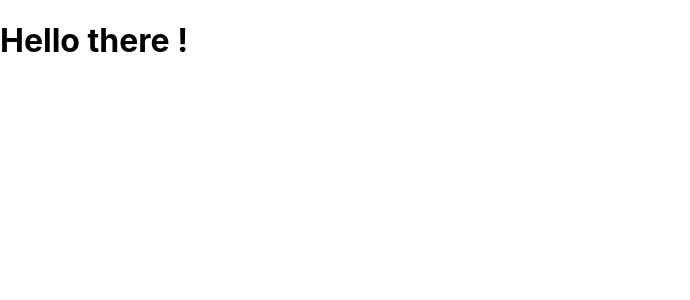
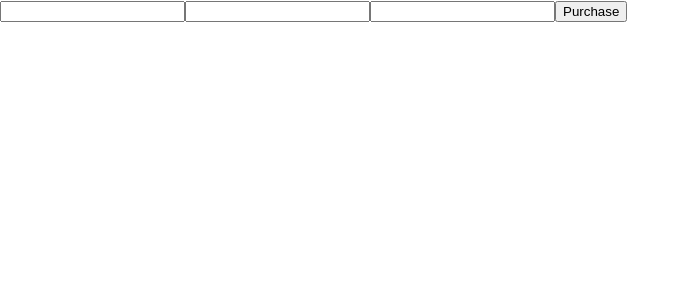
Before and after one commit to hackages/internship-training, a React (Create React App) app in the folder traininginternship/: page /payment in a window 1280 px wide. Shown: the top 300 px of the page, without its empty margins (0-690 px from the left). Built offline with nearby package versions, Linux system fonts and the light colour scheme.

Commit message:
Formik done

```diff
--- a/traininginternship/package.json
+++ b/traininginternship/package.json
@@ -6,10 +6,12 @@
     "@testing-library/jest-dom": "^4.2.4",
     "@testing-library/react": "^9.3.2",
     "@testing-library/user-event": "^7.1.2",
+    "formik": "^2.1.4",
     "react": "^16.12.0",
     "react-dom": "^16.12.0",
+    "react-router-dom": "latest",
     "react-scripts": "3.3.1",
-    "react-router-dom": "latest"
+    "yarn": "^1.22.0"
   },
   "scripts": {
     "start": "react-scripts start",
--- a/traininginternship/src/pages/details/Details.js
+++ b/traininginternship/src/pages/details/Details.js
@@ -3,6 +3,12 @@ import fakeData from '../../fakeData';
 import {Link} from "react-router-dom";
 
 export const Details = (props) => {
+    const productId = props.match.params.id;
+
+    console.log(productId);
+    console.log(fakeData);
+    console.log(fakeData.find(test => test.id === Number(productId)));
+
     return (
         <>
             <h1>Details</h1>
--- a/traininginternship/src/pages/payment/Payment.js
+++ b/traininginternship/src/pages/payment/Payment.js
@@ -1,11 +1,101 @@
 import React from "react";
-
-
+import { Formik } from 'formik';
+import { Link } from "react-router-dom";
 
 export const Payment = () => {
   return (
-      <div>
-          <h1>Hello there ! </h1>
-      </div>
+    <div>
+      <PayementForm></PayementForm>
+    </div>
   );
 };
+
+const PayementForm = () => (
+  <div>
+
+    <Formik
+
+      initialValues={{ firstname: '', lastname: '', email: '' }}
+
+      validate={values => {
+
+        const errors = {};
+
+        if (!values.firstname) {
+          errors.firstname = 'Required';
+        } else if (values.firstname.length <= 2) {
+          errors.firstname = "At least 3 characters are needed";
+        }
+
+        if (!values.lastname) {
+          errors.lastname = 'Required';
+        } else if (values.lastname.length <= 2) {
+          errors.lastname = "At least 3 characters are needed";
+        }
+
+        if (!values.email) {
+          errors.email = 'Required';
+        } else if (
+          !/^[A-Z0-9._%+-]+@[A-Z0-9.-]+\.[A-Z]{2,}$/i.test(values.email)
+        ) {
+          errors.email = 'Invalid email address';
+        }
+
+        return errors;
+      }}
+
+      // onSubmit={(values, { setSubmitting }) => {
+      //   setTimeout(() => {
+      //     alert(JSON.stringify(values, null, 2));
+      //     setSubmitting(false);
+      //   }, 400);
+      // }}
+
+    >
+      {({
+        values,
+        errors,
+        touched,
+        handleChange,
+        handleBlur,
+        handleSubmit
+
+      }) => (
+          <form onSubmit={handleSubmit}>
+
+            <input
+              type="text"
+              name="firstname"
+              onChange={handleChange}
+              onBlur={handleBlur}
+              value={values.firstname}
+            />
+            {errors.firstname && touched.firstname && errors.firstname}
+
+            <input
+              type="text"
+              name="lastname"
+              onChange={handleChange}
+              onBlur={handleBlur}
+              value={values.lastname}
+            />
+            {errors.lastname && touched.lastname && errors.lastname}
+
+            <input
+              type="email"
+              name="email"
+              onChange={handleChange}
+              onBlur={handleBlur}
+              value={values.email}
+            />
+            {errors.email && touched.email && errors.email}
+
+            <button type="submit" disabled={errors.firstname || errors.lastname || errors.email }>
+            <Link to={`/`}></Link> Purchase
+            </button>
+
+          </form>
+        )}
+    </Formik>
+  </div>
+);
```
Also changed, not shown: 2 other files (tests, documents, lock files or other folders).
